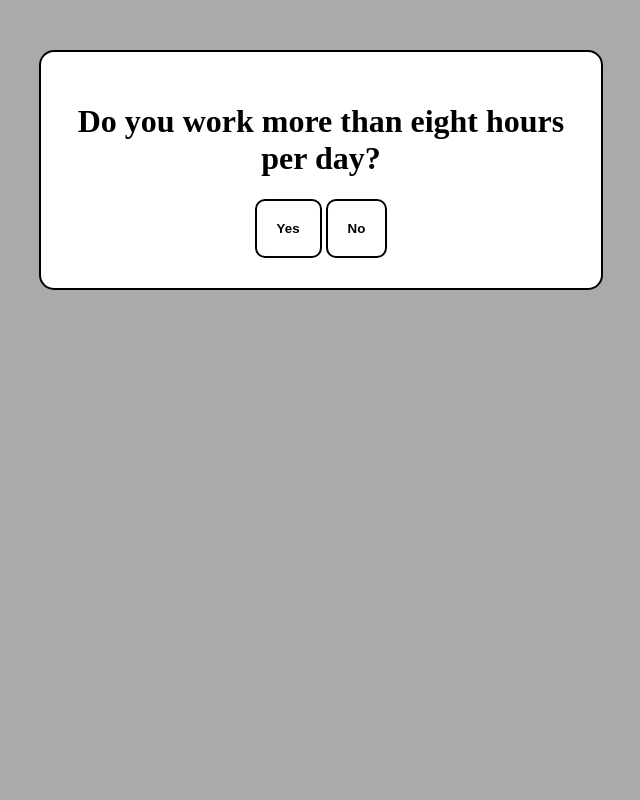
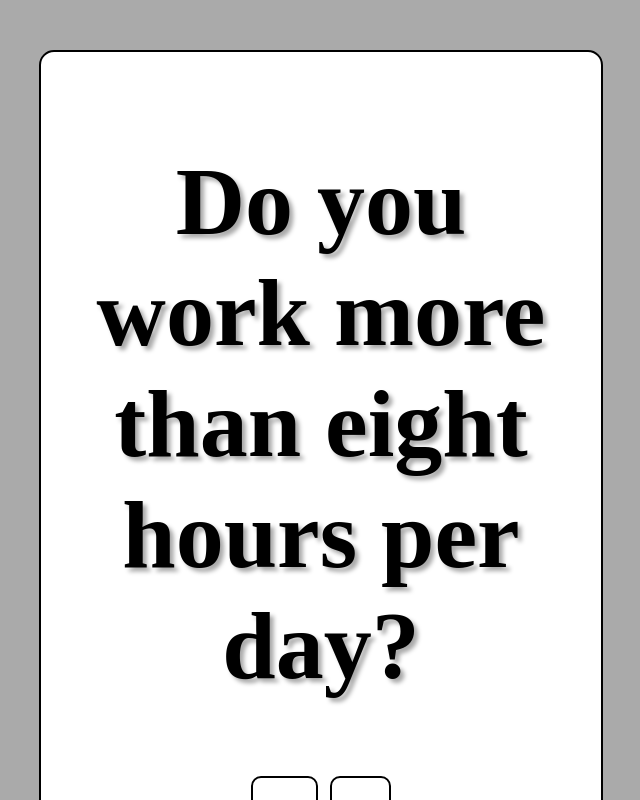
Before and after one commit to emodeca/Defunct, a PHP site: page / in a window 1280 px wide. Shown: the whole page, without its empty margins (351-991 px from the left). Run offline with PHP 8.4, Linux system fonts and the light colour scheme; some web fonts are replaced.

Commit message:
Font change

```diff
--- a/break.css
+++ b/break.css
@@ -30,6 +30,9 @@ div.q {
     left:50%;
 }
 body {
+  font-family: 'Tangerine', serif;
+  font-size: 48px;
+  text-shadow: 4px 4px 4px #aaa;
     background-color:#aaa;
 }
 .button {
```
